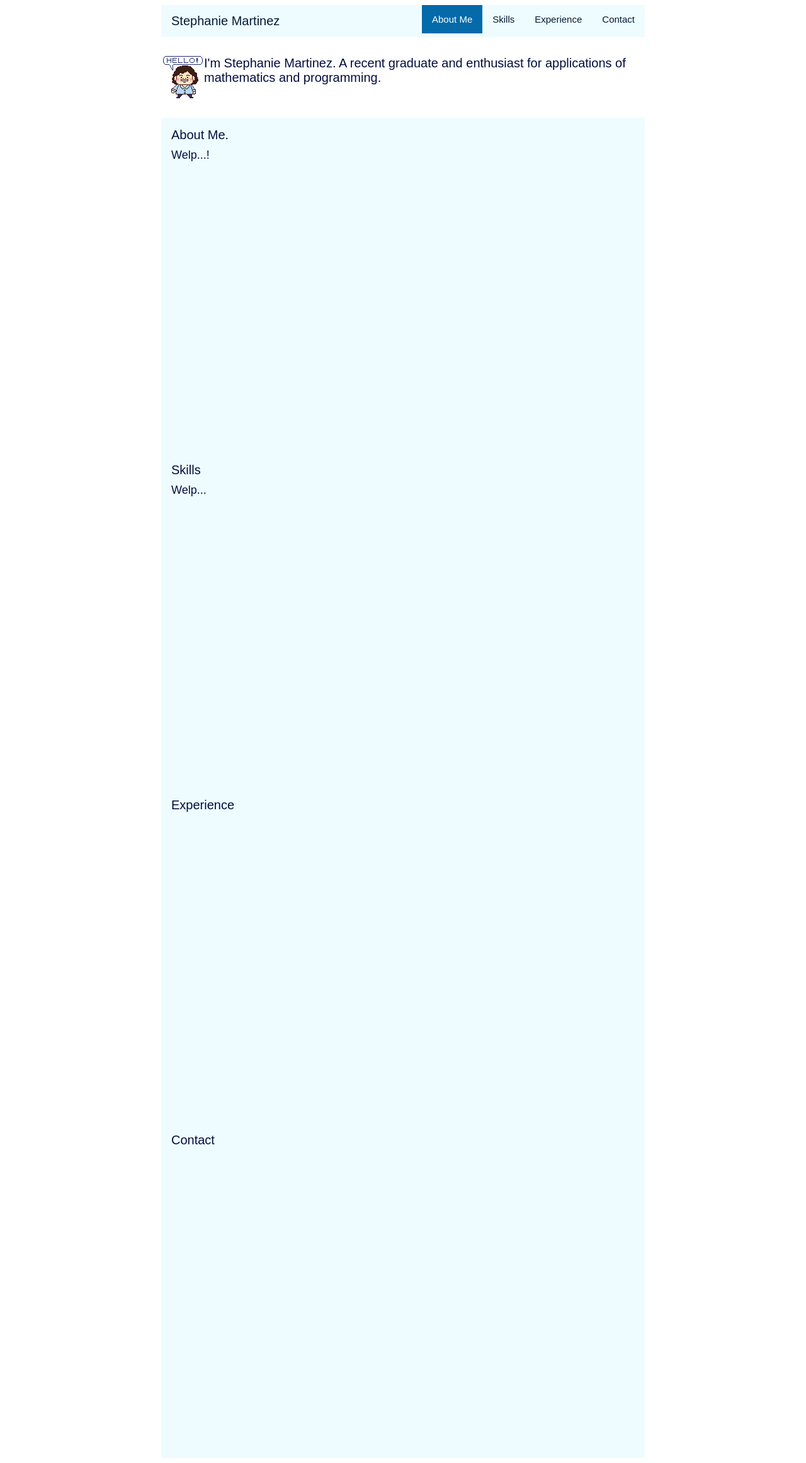
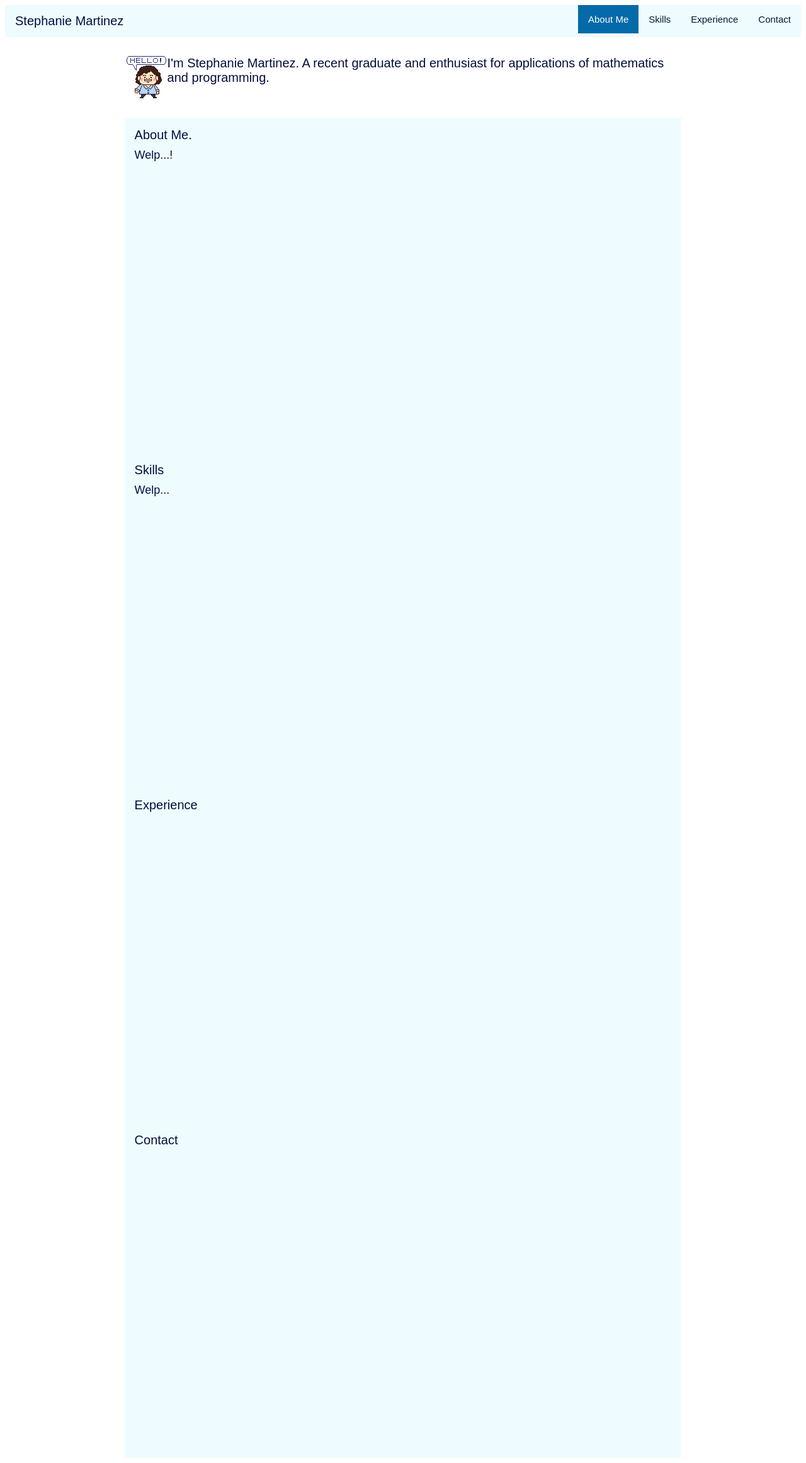
Before and after one commit to Stephanie-Delicia/stephanie-delicia.github.io, a PHP site: page / in a window 1280 px wide. Shown: the whole page at 63% size. Run offline with PHP 8.4, Linux system fonts and the light colour scheme.

Commit message:
Add files via upload

```diff
--- a/css/styles.css
+++ b/css/styles.css
@@ -2,9 +2,6 @@ body {
     color: rgb(3, 14, 62);
     text-align: left center;
     font-family: Arial;
-    margin-left: 20%;
-    margin-right: 20%;
-    display: grid;
 }
 
 /* -------------------------  Mini Stoof sprite element. It contains 6 frames -------------------------*/
@@ -26,13 +23,12 @@ body {
     font-family: Arial;
     background-color: #eefcff;
     overflow: hidden;
-    grid-row: 1;
     width: 100%;
+    top: 0;
   }
   /* ---------------------- Style the links inside the navigation bar */
   .homeNav tabName {
     float: left;
-    color: #041b36;
     text-align: center;
     padding: 14px 16px;
     text-decoration: none;
@@ -64,7 +60,6 @@ body {
     position: fixed;
     top: 0;
     width: 100%;
-    overflow: hidden;
   }
 
 
@@ -77,6 +72,8 @@ body {
     overflow: hidden;
     grid-row: 2;
     font-size: 20px;
+    margin-left: 15%;
+    margin-right: 15%;
   }
 
   /* --------------------- General Content Boxes ---------------- */
@@ -87,6 +84,8 @@ body {
     height: 500px;
     top: 200px;
     padding: 16px;
+    margin-left: 15%;
+    margin-right: 15%;
   }
 
   .generalContent header {
--- a/index.html
+++ b/index.html
@@ -10,10 +10,10 @@
 <body>
     <div class="homeNav" id = "nav">
         <tabName> Stephanie Martinez </tabName>
-        <tab href="#contact">                 Contact </tab>
-        <tab href="#experience">           Experience </tab>
-        <tab href="#skills">                   Skills </tab>
-        <tab class="active" href="#aboutMe"> About Me </tab>
+        <tab href="javascript:void(0)">                Contact    </tab>
+        <tab href="javascript:void(0)">                Experience </tab>
+        <tab href="javascript:void(0)">                Skills     </tab>
+        <tab class="active" href="javascript:void(0)"> About Me   </tab>
     </div>
 
 
```
